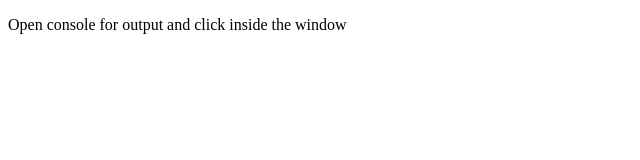
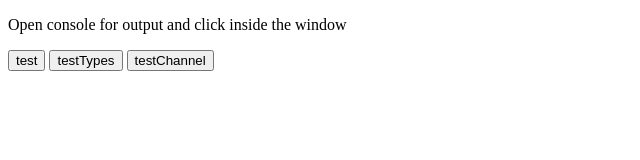
Before and after one commit to Luke100000/Nooby, a plain HTML site: page client/js/index.html in a window 1280 px wide. Shown: the whole page, without its empty margins (0-640 px from the left). Drawn offline with Linux system fonts and the light colour scheme.

Commit message:
client js updates; README update

```diff
--- a/client/js/index.html
+++ b/client/js/index.html
@@ -7,5 +7,8 @@
 </head>
 <body>
     <p>Open console for output and click inside the window</p>
+    <button onclick="test();">test</button>
+    <button onclick="testTypes();">testTypes</button>
+    <button onclick="testChannel();">testChannel</button>
 </body>
 </html>
--- a/client/js/index.js
+++ b/client/js/index.js
@@ -6,14 +6,22 @@ let wrapper = {
     }
 }
 
-window.onclick = function(){
-    let start = new Date().getTime()
-    //for(i=0; i<1;i++)
+let testTypes = function(){
     noobyClient.send({})    //empty data -> client should not send anything
     noobyClient.send({json:{c:"msg"}, data:"Hello"})    //type 0
     noobyClient.send({data:"Hello"})                    //typ 2
     noobyClient.send({json:{c:"msg"}})                  //typ 3
     noobyClient.ping()                                  //typ 4
+}
+
+let testChannel = function(){
+
+}
+
+let test = function(){
+    let start = new Date().getTime()
+    //for(i=0; i<1;i++)
+
     console.log("finished", (new Date().getTime() - start)+"ms")
 
 }
--- a/client/js/nooby.js
+++ b/client/js/nooby.js
@@ -33,7 +33,7 @@ class nooby {
 
         // Log errors
         this.connection.onerror = function (error) {
-            console.log('[nooby] WebSocket Error ' + error);
+            console.log('[nooby] WebSocket Error ', error);
         };
 
         // Log messages from the server
@@ -93,7 +93,11 @@ class nooby {
     }
 
     connect = function (channel) {
+        if(channel == null){    //request private channel
 
+        }else{
+
+        }
     }
     ping = function(){
         this.send({length: 0})
```
Also changed, not shown: README.md.
